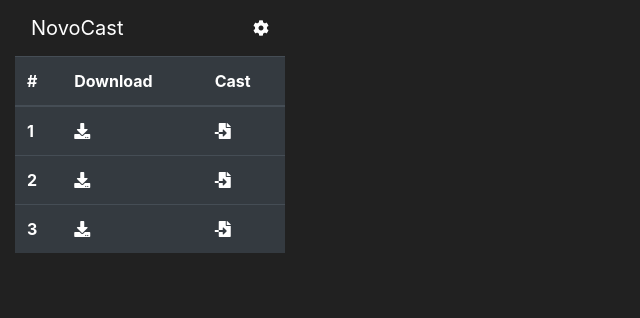
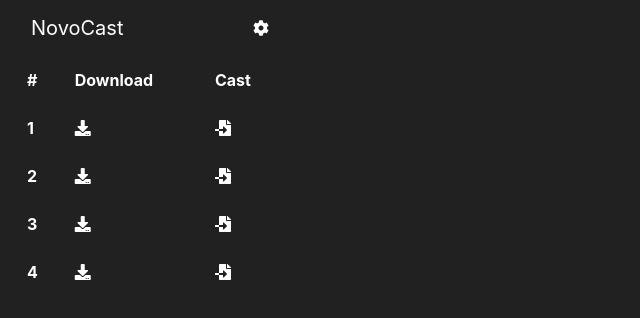
Before and after one commit to novo-ws/novocast-chrome-extension, a React (Create React App) app: page / in a window 1280 px wide. Shown: the top 318 px of the page, without its empty margins (0-640 px from the left). Built offline with nearby package versions, Linux system fonts and the light colour scheme.

Commit message:
colors better.

```diff
--- a/src/components/table.js
+++ b/src/components/table.js
@@ -1,6 +1,6 @@
 /*global chrome*/
 import React from 'react';
-import { Table } from 'reactstrap';
+import { Table, UncontrolledTooltip } from 'reactstrap';
 
 export default class TableClass extends React.Component {
   state = {
@@ -27,19 +27,29 @@ export default class TableClass extends React.Component {
           'https://www.bing.com/th?id=AMMS_fdd5c63833a2f2e6ca576f9912700098&w=110&h=110&c=7&rs=1&qlt=80&pcl=f9f9f9&cdv=1&pid=16.1',
         title: 'Avejon de conon',
         url: 'http://clips.vorwaerts-gmbh.de/VfE_html5.mp4'
+      },
+      {
+        id: '4',
+        image: '',
+        title: 'awesome video',
+        url:
+          'https://d2qguwbxlx1sbt.cloudfront.net/TextInMotion-VideoSample-1080p.mp4'
       }
     ]
   };
   getLink() {}
   // Cast videos to Roku
   cast({ url, title, image }) {
-    chrome.runtime.sendMessage({
-      type: 'cast',
-      url: url,
-      ip: this.props.ip,
-      title: title,
-      image: image
-    });
+    chrome.runtime.sendMessage(
+      {
+        type: 'cast',
+        url: url,
+        ip: this.props.ip,
+        title: title,
+        image: image
+      },
+      () => {}
+    );
   }
   // Download video to computer
   download({ url, title, image }) {
@@ -58,9 +68,13 @@ export default class TableClass extends React.Component {
           <th scope="row">{item.id}</th>
           <td>
             <i
+              id={'item' + item.id}
               className="fas fa-download"
               onClick={() => this.download(item)}
             />
+            <UncontrolledTooltip placement="left" target={'item' + item.id}>
+              {`Download: ${item.title}`}
+            </UncontrolledTooltip>
           </td>
           <td>
             <i className="fas fa-file-import" onClick={() => this.cast(item)} />
@@ -69,7 +83,7 @@ export default class TableClass extends React.Component {
       );
     });
     return (
-      <Table dark>
+      <Table>
         <thead>
           <tr>
             <th>#</th>
--- a/src/index.css
+++ b/src/index.css
@@ -2,7 +2,7 @@
 @import url('https://use.fontawesome.com/releases/v5.7.2/css/all.css');
 body {
   width: 300px;
-  height: auto;
+  max-height: 600px;
   background: #212121;
 }
 
@@ -17,6 +17,13 @@ label {
   font-family: 'Source Code Pro';
 }
 
+.table {
+  color: white;
+}
+.table td,
+.table th {
+  border: none !important;
+}
 .fa-cog,
 .fa-file-import,
 .fa-download {
```
Also changed, not shown: public/background.js (+4 -3 lines).
